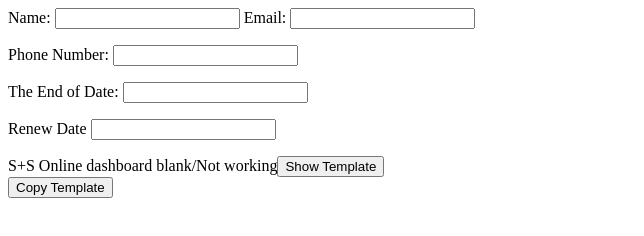
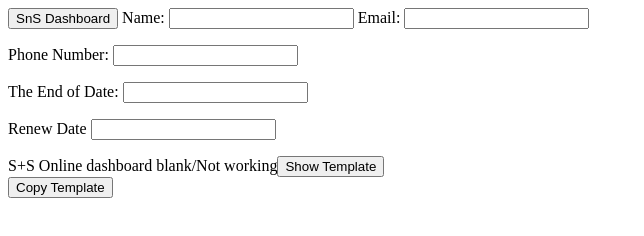
Before and after one commit to Homesteadnotepade/CKintuitiveNotepad, a plain HTML site: page Notepade.html in a window 1280 px wide. Shown: the whole page, without its empty margins (0-644 px from the left). Drawn offline with Linux system fonts and the light colour scheme.

Commit message:
Update Notepade.html

```diff
--- a/Notepade.html
+++ b/Notepade.html
@@ -12,6 +12,7 @@
 
         </script>
     <body>
+        <button onclick="snsDashBlankNotWorking()">SnS Dashboard</button>
         Name: <input type="text" id="nameInputBox">
         Email: <input type="text" id="emailInputBox">
         <p>Phone Number: <input type="text" id="phnumberInputBox"></p>
```
